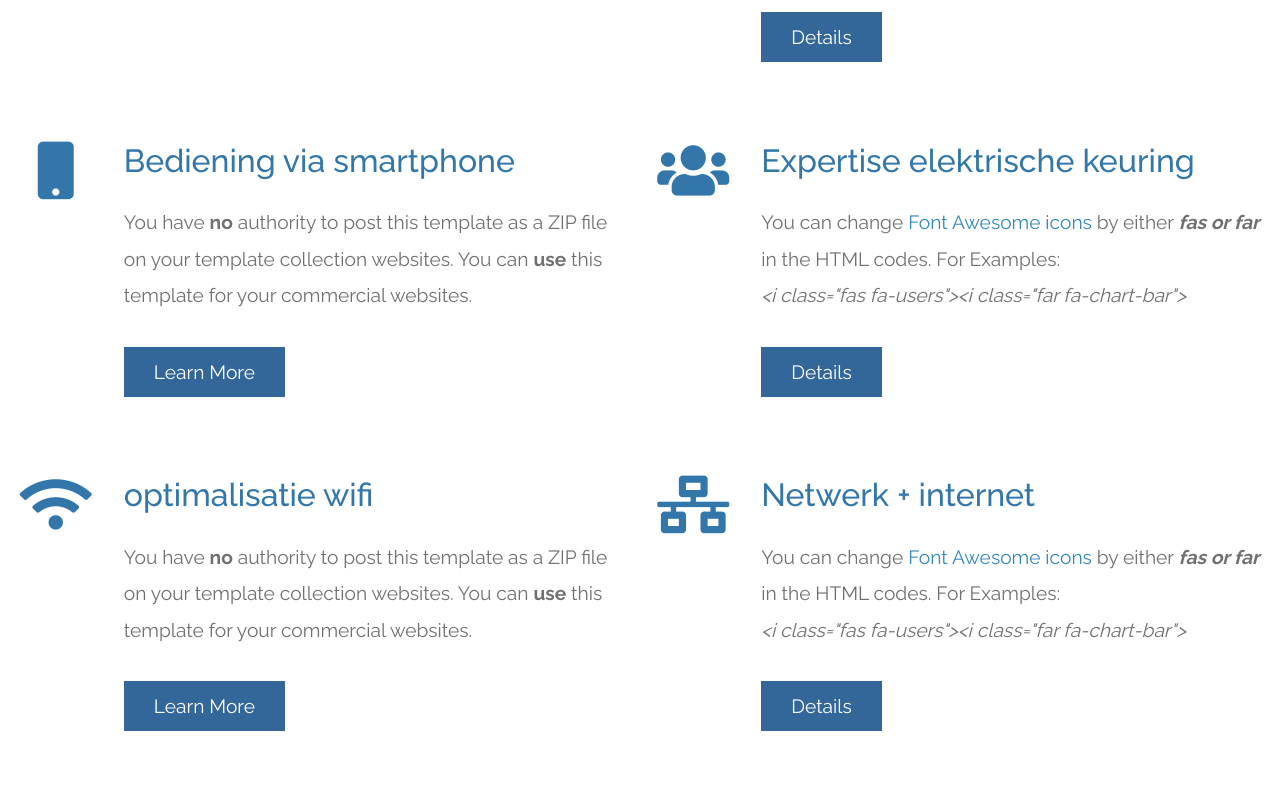
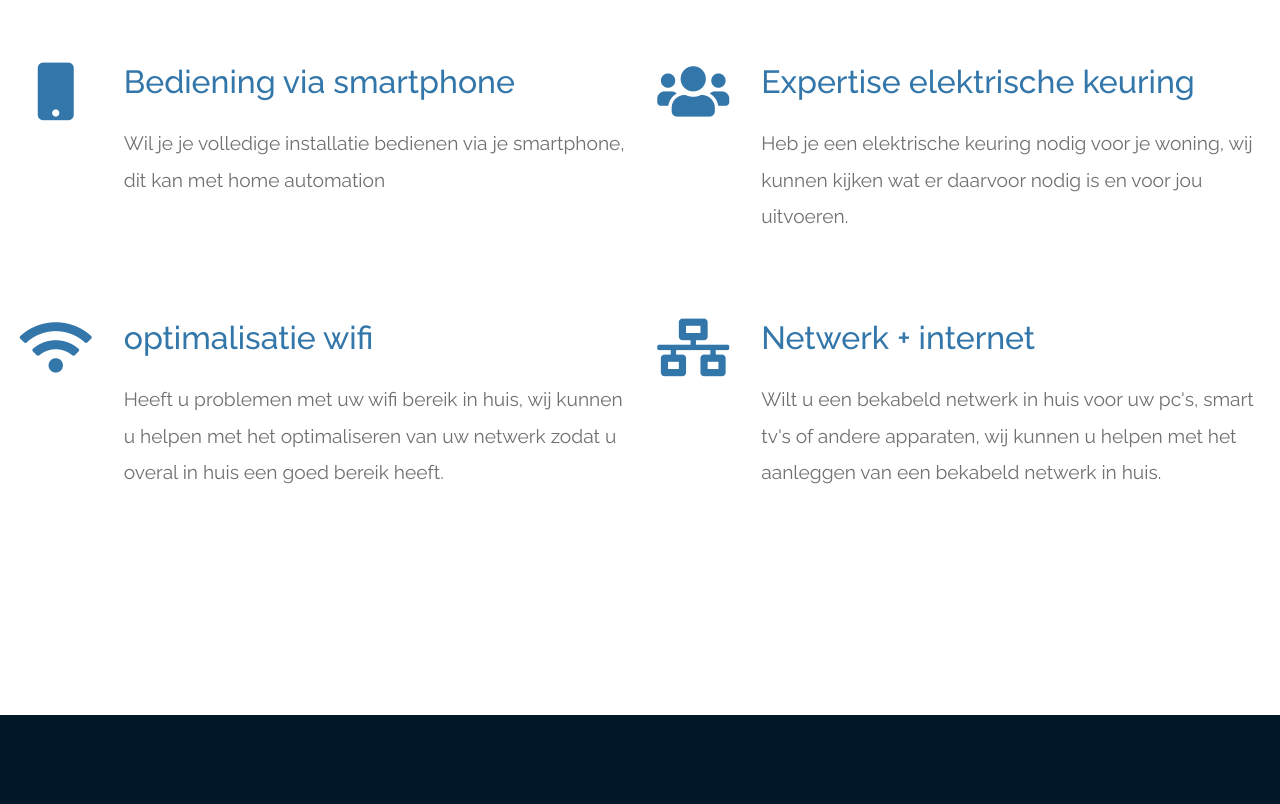
Before and after one commit to bjille/Tconcepts-website, a plain HTML site: page index.html in a window 1280 px wide. Shown: the part 1616-2420 px from the top of the page. Drawn offline with Linux system fonts and the light colour scheme.

Commit message:
website beschrijving + favicon

```diff
--- a/index.html
+++ b/index.html
@@ -5,7 +5,7 @@
   <meta charset="UTF-8" />
   <meta name="viewport" content="width=device-width, initial-scale=1.0" />
   <meta http-equiv="X-UA-Compatible" content="ie=edge" />
-  <title>Infinite Loop - Bootstrap 4.0 HTML Template</title>
+  <title>Tconcepts - uw partner voor home automation</title>
   <link rel="stylesheet" href="fontawesome-5.5/css/all.min.css" />
   <link rel="stylesheet" href="slick/slick.css">
   <link rel="stylesheet" href="slick/slick-theme.css">
@@ -16,7 +16,7 @@
 Tooplate 2117 Infinite Loop
 https://www.tooplate.com/view/2117-infinite-loop
 -->
-
+  <link rel="icon" type="image/png" href="./img/favicon_io/favicon-32x32.png" />
 </head>
 
 <body>
@@ -41,14 +41,14 @@ https://www.tooplate.com/view/2117-infinite-loop
               <a class="nav-link tm-nav-link" href="#infinite">Home</a>
             </li>
             <li class="nav-item">
-              <a class="nav-link tm-nav-link" href="#whatwedo">What We Do</a>
+              <a class="nav-link tm-nav-link" href="#whatwedo">Wat doen we</a>
             </li>
-            <li class="nav-item">
+            <!-- <li class="nav-item">
               <a class="nav-link tm-nav-link" href="#testimonials">Testimonials</a>
             </li>
             <li class="nav-item">
               <a class="nav-link tm-nav-link" href="#gallery">Gallery</a>
-            </li>
+            </li> -->
             <li class="nav-item">
               <a class="nav-link tm-nav-link" href="#contact">Contact</a>
             </li>
@@ -61,7 +61,7 @@ https://www.tooplate.com/view/2117-infinite-loop
       <div class="tm-hero-text-container-inner">
         <h2 class="tm-hero-title">Tconcepts</h2>
         <p class="tm-hero-subtitle">
-          Uw partner voor home automation
+          Uw partner voor home automation en elektriciteitswerken
         </p>
       </div>
     </div>
@@ -150,9 +150,9 @@ https://www.tooplate.com/view/2117-infinite-loop
 
             </p>
 
-            <div class="tm-continue">
+            <!-- <div class="tm-continue">
               <a href="#testimonials" class="tm-intro-text tm-btn-primary">Details</a>
-            </div>
+            </div> -->
           </div>
         </div>
 
@@ -165,12 +165,11 @@ https://www.tooplate.com/view/2117-infinite-loop
           <div class="tm-intro-text-container">
             <h2 class="tm-text-primary mb-4">Bediening via smartphone</h2>
             <p class="mb-4 tm-intro-text">
-              You have <strong>no</strong> authority to post this template as a ZIP file on your template collection
-              websites. You can <strong>use</strong> this template for your commercial websites.</p>
-
+              Wil je je volledige installatie bedienen via je smartphone, dit kan met home automation
+              <!--
             <div class="tm-continue">
               <a href="#testimonials" class="tm-intro-text tm-btn-primary">Learn More</a>
-            </div>
+            </div> -->
           </div>
         </div>
 
@@ -181,14 +180,13 @@ https://www.tooplate.com/view/2117-infinite-loop
           <div class="tm-intro-text-container">
             <h2 class="tm-text-primary mb-4">Expertise elektrische keuring</h2>
             <p class="mb-4 tm-intro-text">
-              You can change <a href="https://fontawesome.com/icons?d=gallery">Font Awesome icons</a> by either
-              <b><em>fas or far</em></b> in the HTML codes. For Examples:<br>
-              <em>&lt;i class=&quot;fas fa-users&quot;&gt;&lt;i class=&quot;far fa-chart-bar&quot;&gt;</em>
+              Heb je een elektrische keuring nodig voor je woning, wij kunnen kijken wat er daarvoor nodig is en voor
+              jou uitvoeren.
             </p>
-
+            <!--
             <div class="tm-continue">
               <a href="#testimonials" class="tm-intro-text tm-btn-primary">Details</a>
-            </div>
+            </div> -->
           </div>
         </div>
 
@@ -201,12 +199,12 @@ https://www.tooplate.com/view/2117-infinite-loop
           <div class="tm-intro-text-container">
             <h2 class="tm-text-primary mb-4">optimalisatie wifi</h2>
             <p class="mb-4 tm-intro-text">
-              You have <strong>no</strong> authority to post this template as a ZIP file on your template collection
-              websites. You can <strong>use</strong> this template for your commercial websites.</p>
+              Heeft u problemen met uw wifi bereik in huis, wij kunnen u helpen met het optimaliseren van uw netwerk
+              zodat u overal in huis een goed bereik heeft.
 
-            <div class="tm-continue">
+              <!-- <div class="tm-continue">
               <a href="#testimonials" class="tm-intro-text tm-btn-primary">Learn More</a>
-            </div>
+            </div> -->
           </div>
         </div>
 
@@ -217,14 +215,13 @@ https://www.tooplate.com/view/2117-infinite-loop
           <div class="tm-intro-text-container">
             <h2 class="tm-text-primary mb-4">Netwerk + internet</h2>
             <p class="mb-4 tm-intro-text">
-              You can change <a href="https://fontawesome.com/icons?d=gallery">Font Awesome icons</a> by either
-              <b><em>fas or far</em></b> in the HTML codes. For Examples:<br>
-              <em>&lt;i class=&quot;fas fa-users&quot;&gt;&lt;i class=&quot;far fa-chart-bar&quot;&gt;</em>
+              Wilt u een bekabeld netwerk in huis voor uw pc's, smart tv's of andere apparaten, wij kunnen u helpen
+              met het aanleggen van een bekabeld netwerk in huis.
             </p>
 
-            <div class="tm-continue">
+            <!-- <div class="tm-continue">
               <a href="#testimonials" class="tm-intro-text tm-btn-primary">Details</a>
-            </div>
+            </div> -->
           </div>
         </div>
 
```
Also changed, not shown: img/favicon.png (added), img/favicon_io/android-chrome-192x192.png (added), img/favicon_io/android-chrome-512x512.png (added), img/favicon_io/apple-touch-icon.png (added), img/favicon_io/favicon-16x16.png (added), img/favicon_io/favicon-32x32.png (added), img/favicon_io/favicon.ico (added), img/favicon_io/site.webmanifest (added).
